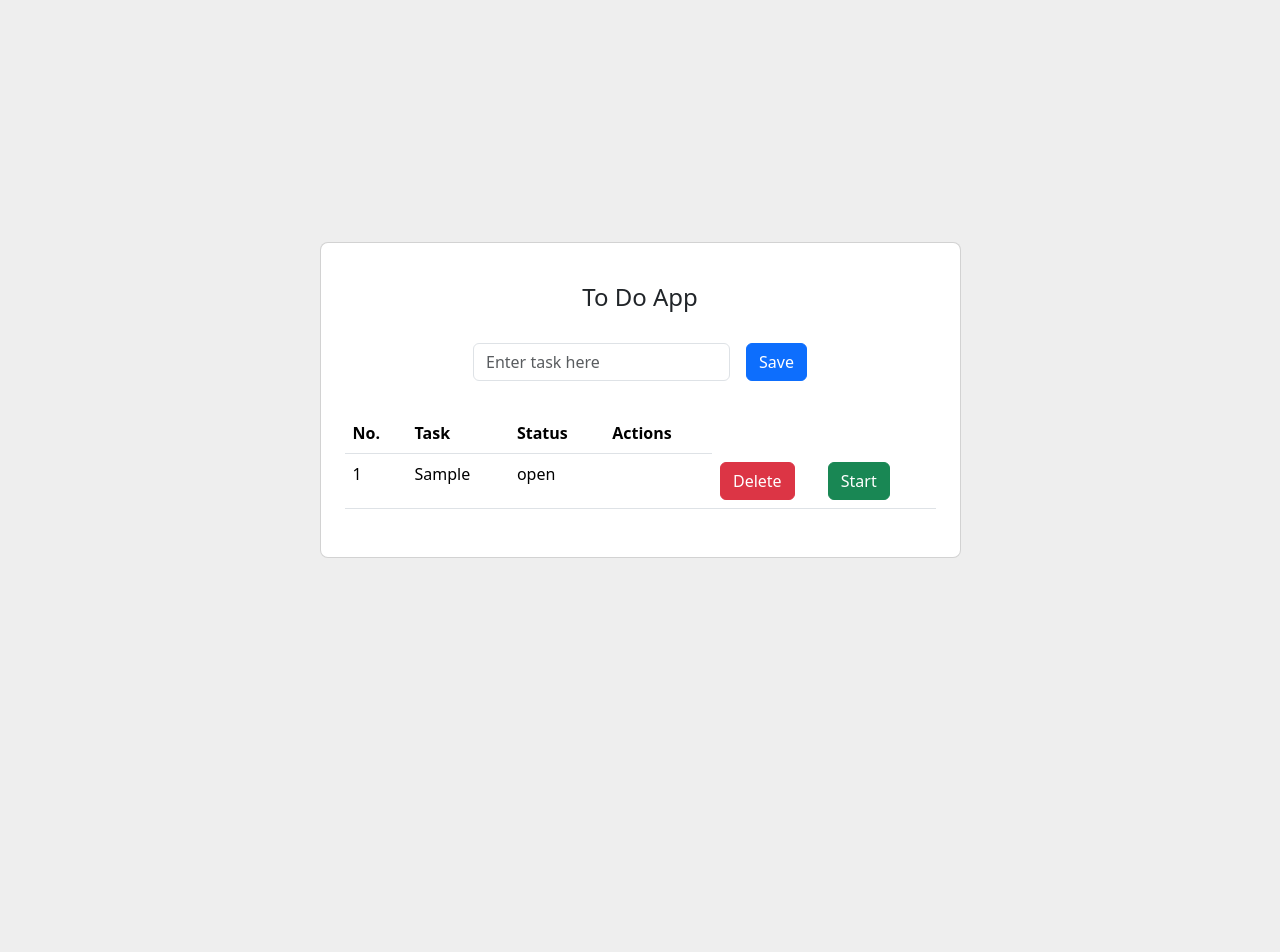
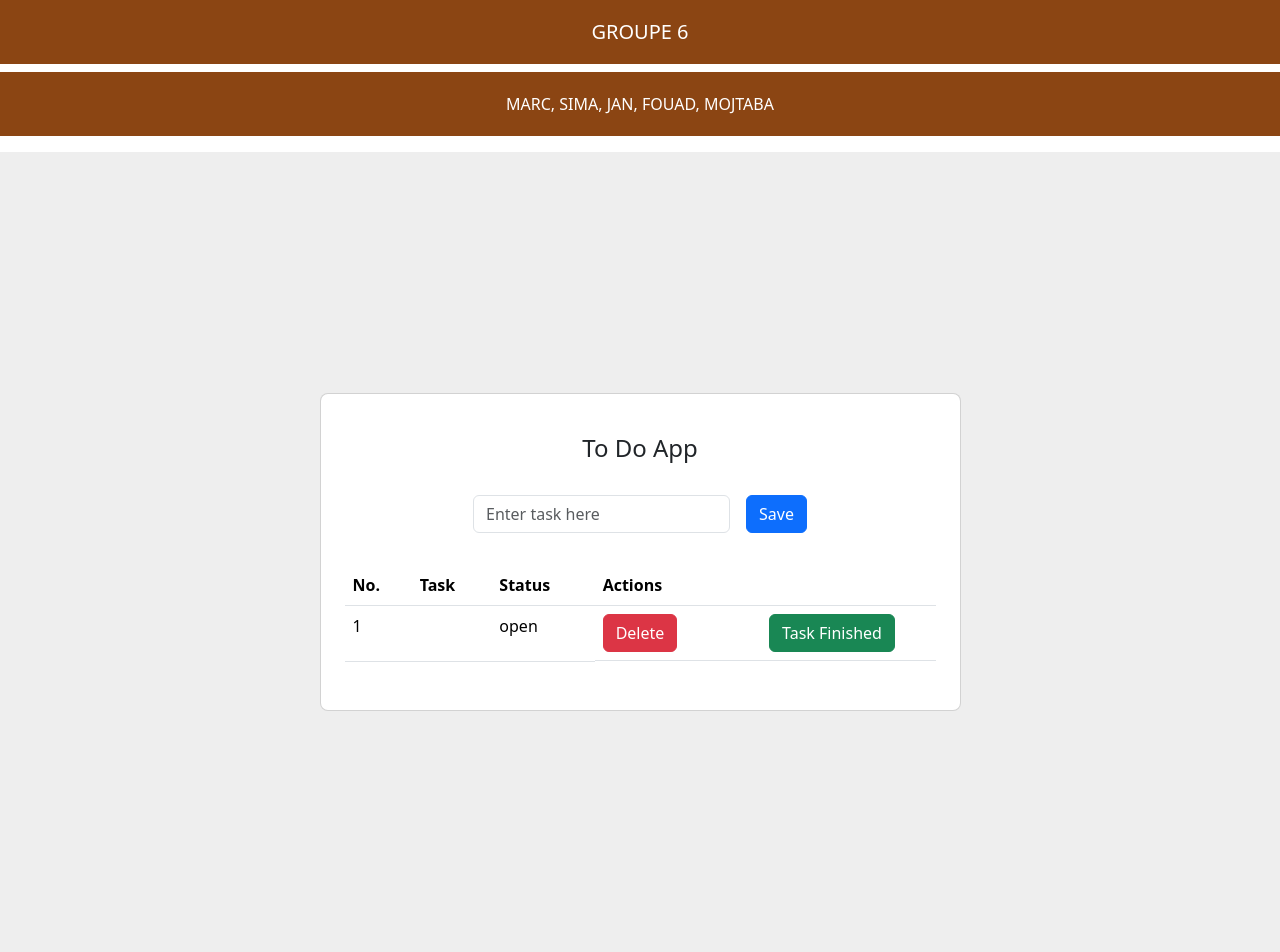
Before and after one commit to Sima21/Fastapi-ToDo-App, a FastAPI app: page / in a window 1280 px wide. Before the commit the page ends 558 px from the top, so only its background shows below. Run offline with FastAPI, Linux system fonts and the light colour scheme; tables that the repository leaves empty hold one stand-in row (values such as "Sample post").

Commit message:
Code's updated and works all fine

```diff
--- a/main.py
+++ b/main.py
@@ -1,4 +1,3 @@
-import os
 from fastapi import FastAPI, Form, Request
 from fastapi.responses import HTMLResponse, RedirectResponse
 from fastapi.staticfiles import StaticFiles
@@ -6,16 +5,20 @@
 import uvicorn
 import mysql.connector
 
+
 app = FastAPI()
 templates = Jinja2Templates(directory="src/templates")
 
 # Database connection details
 db_config = {
-    "host": "localhost",
-    "user": "todo_user",
-    "password": "ToDoList2023!",
-    "database": "todo_app",
+    'user': 'todouser',
+    'password': 'Passw0rd',  # Use the actual password you specified during user creation
+    'host': 'localhost',
+    'database': 'todo_app',  # Replace with the actual database name
+    'auth_plugin': 'mysql_native_password',  # Specify the authentication plugin
 }
+# Establish a connection
+conn = mysql.connector.connect(**db_config)
 
 # Mount the "static" directory as a static directory
 # app.mount("/static", StaticFiles(directory="static"), name="static")
@@ -45,7 +48,7 @@
 async def save_task(request: Request, task: str = Form(...)):
     try:
         # Update the query to use the correct column names
-        query = "INSERT INTO todos (`Todoitem`, `Status`) VALUES (%s, 'open');"
+        query = "INSERT INTO todos (`Todo item`, `Status`) VALUES (%s, 'in process');"
 
         # Create a buffered cursor
         cursor_insert = conn.cursor(buffered=True)
@@ -56,9 +59,9 @@
 
         # Close the cursor after the query
         cursor_insert.close()
+
         response = RedirectResponse(url="http://localhost:8000/", status_code=302)
         return response
-        # return {"message": "Task saved successfully!"}
 
     except Exception as e:
         return {"message": f"Error saving task: {str(e)}"}
@@ -78,10 +81,25 @@
         print(No)
         # Close the cursor after the query
         cursor_delete.close()
-
         response = RedirectResponse(url="http://localhost:8000/", status_code=302)
         return response
     except Exception as e:
         return {"message": f"Error deleting task: {str(e)}"}
+
+@app.post("/update")
+async def update_status(request: Request, No: list = Form(...)):
+    try:
+        query = "UPDATE todos SET Status = 'Task Finished' WHERE No = %s;"
+        cursor_update = conn.cursor(buffered=True)
+        cursor_update.execute(query, (No))
+        conn.commit()
+        cursor_update.close
+        response = RedirectResponse(url="http://localhost:8000/", status_code=302)
+        return response
+    except Exception as e:
+        return {"message": f"Error updating task: {str(e)}"}
+
+
+
 if __name__ == "__main__":
     uvicorn.run(app, host="127.0.0.1", port=8000)
--- a/src/templates/index.html
+++ b/src/templates/index.html
@@ -7,6 +7,10 @@
     <title>To Do App</title>
     <link href="https://cdn.jsdelivr.net/npm/bootstrap@5.3.2/dist/css/bootstrap.min.css" rel="stylesheet"
         integrity="sha384-T3c6CoIi6uLrA9TneNEoa7RxnatzjcDSCmG1MXxSR1GAsXEV/Dwwykc2MPK8M2HN" crossorigin="anonymous">
+    <title>FastAPI ToDo App</title>
+    <h5 style="text-align: center; padding: 20px; background-color: #8B4513; color: #FFFFFF;">GROUPE 6</h5>
+    <p style="text-align: center; padding: 20px; background-color: #8B4513; color: #FFFFFF;">MARC, SIMA, JAN, FOUAD,
+        MOJTABA</p>
 </head>
 
 <body>
@@ -46,17 +50,22 @@
                                     {% for row in data %}
                                     <tr>
                                         <td>{{ row['No'] }}</td>
-                                        <td>{{ row['Todoitem'] }}</td>
-                                        <td>{{ row['Status'] }}</td>
-                                        <td>{{ row['Actions'] }}</td>
+                                        <td>{{ row['Todo item'] }}</td>
+                                        <td
+                                            style="color: {% if row['Status'] == 'in process' %}blue{% elif row['Status'] == 'Task Finished' %}green{% endif %};">
+                                            {{ row['Status'] }}
+                                        </td>
 
                                         <td class="d-flex">
                                             <form method="post" action="/delete" class="w-50">
                                                 <input type="hidden" name="No" value="{{row['No']}}">
                                                 <button type="submit" class="btn btn-danger">Delete</button>
                                             </form>
-                                            <form class="w-50">
-                                                <button type="submit" class="btn btn-success ms-1">Start</button>
+                                            <form action="/update" method="post" class="w-50">
+                                                <input type="hidden" name="Status" value="in progress">
+                                                <input type="hidden" name="No" value="{{row['No']}}">
+                                                <button type="submit" class="btn btn-success ms-1">Task
+                                                    Finished</button>
                                             </form>
                                         </td>
                                     </tr>
```
